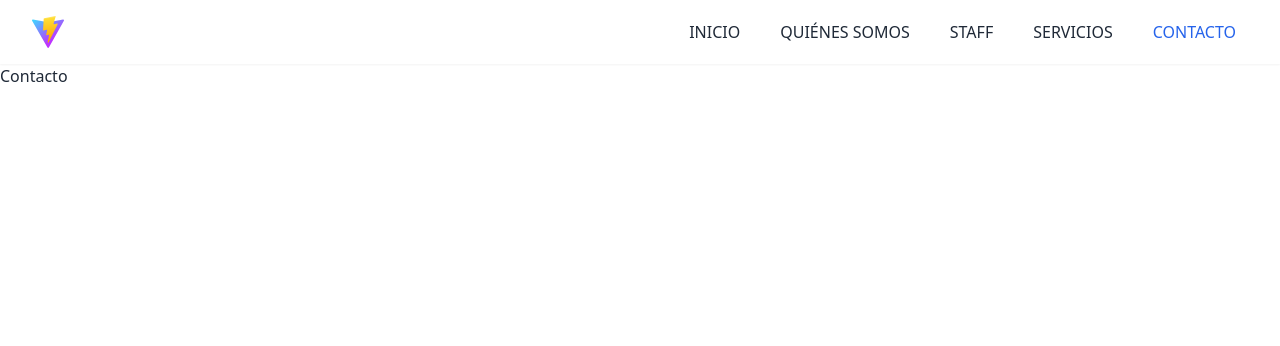
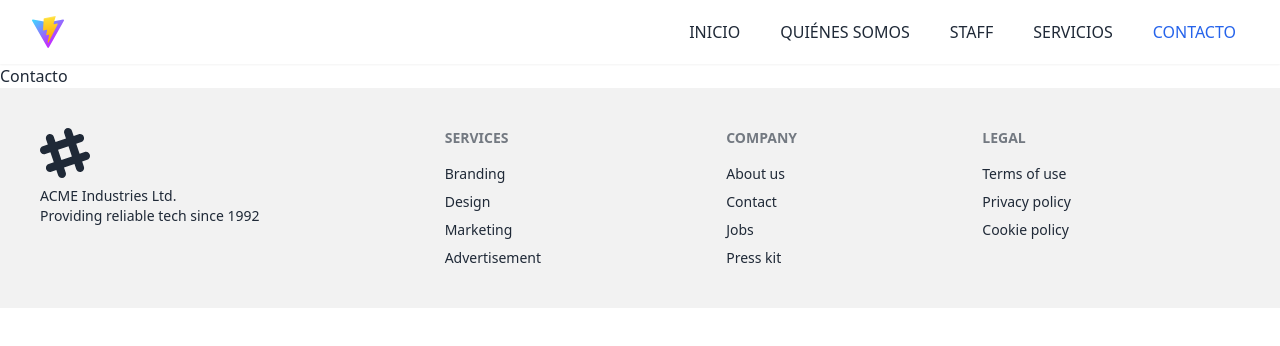
Before and after one commit to tadeo14/landing-page-Econtable, a React (Vite) app: page /contacto in a window 1280 px wide. Shown: the top 346 px of the page. Built offline with nearby package versions, Linux system fonts and the light colour scheme.

Commit message:
Aplique componente de daisyUI

```diff
--- a/src/components/layout/Footer.jsx
+++ b/src/components/layout/Footer.jsx
@@ -1,7 +1,49 @@
-import React from 'react'
+import { NavLink } from "react-router-dom";
+import logo from "../../../public/vite.svg";
 
-export const Footer = () => {
+export default function Footer() {
+  const year = new Date().getFullYear();
+
   return (
-    <div>Footer</div>
-  )
+    <footer className="footer sm:footer-horizontal bg-base-200 text-base-content p-10">
+  <aside>
+    <svg
+      width="50"
+      height="50"
+      viewBox="0 0 24 24"
+      xmlns="http://www.w3.org/2000/svg"
+      fillRule="evenodd"
+      clipRule="evenodd"
+      className="fill-current">
+      <path
+        d="M22.672 15.226l-2.432.811.841 2.515c.33 1.019-.209 2.127-1.23 2.456-1.15.325-2.148-.321-2.463-1.226l-.84-2.518-5.013 1.677.84 2.517c.391 1.203-.434 2.542-1.831 2.542-.88 0-1.601-.564-1.86-1.314l-.842-2.516-2.431.809c-1.135.328-2.145-.317-2.463-1.229-.329-1.018.211-2.127 1.231-2.456l2.432-.809-1.621-4.823-2.432.808c-1.355.384-2.558-.59-2.558-1.839 0-.817.509-1.582 1.327-1.846l2.433-.809-.842-2.515c-.33-1.02.211-2.129 1.232-2.458 1.02-.329 2.13.209 2.461 1.229l.842 2.515 5.011-1.677-.839-2.517c-.403-1.238.484-2.553 1.843-2.553.819 0 1.585.509 1.85 1.326l.841 2.517 2.431-.81c1.02-.33 2.131.211 2.461 1.229.332 1.018-.21 2.126-1.23 2.456l-2.433.809 1.622 4.823 2.433-.809c1.242-.401 2.557.484 2.557 1.838 0 .819-.51 1.583-1.328 1.847m-8.992-6.428l-5.01 1.675 1.619 4.828 5.011-1.674-1.62-4.829z"></path>
+    </svg>
+    <p>
+      ACME Industries Ltd.
+      <br />
+      Providing reliable tech since 1992
+    </p>
+  </aside>
+  <nav>
+    <h6 className="footer-title">Services</h6>
+    <NavLink className="link link-hover">Branding</NavLink>
+    <NavLink className="link link-hover">Design</NavLink>
+    <NavLink className="link link-hover">Marketing</NavLink>
+    <NavLink className="link link-hover">Advertisement</NavLink>
+  </nav>
+  <nav>
+    <h6 className="footer-title">Company</h6>
+    <NavLink className="link link-hover">About us</NavLink>
+    <NavLink className="link link-hover">Contact</NavLink>
+    <NavLink className="link link-hover">Jobs</NavLink>
+    <NavLink className="link link-hover">Press kit</NavLink>
+  </nav>
+  <nav>
+    <h6 className="footer-title">Legal</h6>
+    <NavLink className="link link-hover">Terms of use</NavLink>
+    <NavLink className="link link-hover">Privacy policy</NavLink>
+    <NavLink className="link link-hover">Cookie policy</NavLink>
+  </nav>
+</footer>
+  );
 }
--- a/src/router/AppRouter.jsx
+++ b/src/router/AppRouter.jsx
@@ -1,6 +1,7 @@
 import { BrowserRouter, Routes, Route } from "react-router-dom";
 
 import Navbar from "../components/layout/Navbar";
+import Footer from "../components/layout/Footer";
 import Inicio from "../pages/Inicio";
 import Servicios from "../pages/Servicios";
 import Contacto from "../pages/Contacto";
@@ -12,6 +13,7 @@
     <BrowserRouter>
       <Navbar />
 
+
       <main className="pt-16">
         <Routes>
           <Route path="/" element={<Inicio />} />
@@ -21,6 +23,8 @@
           <Route path="/contacto" element={<Contacto />} />
         </Routes>
       </main>
+
+       <Footer />
     </BrowserRouter>
   );
 }
```
